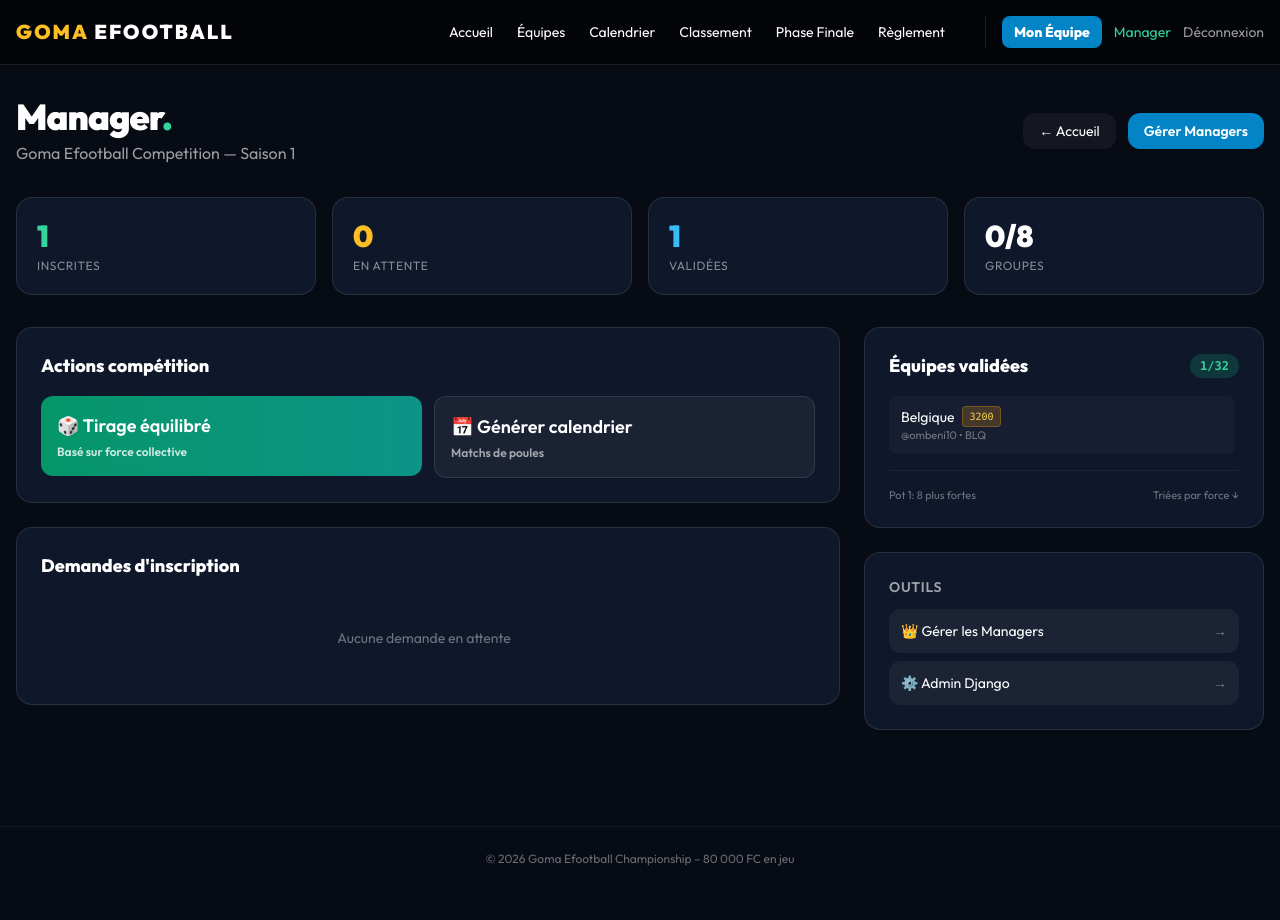
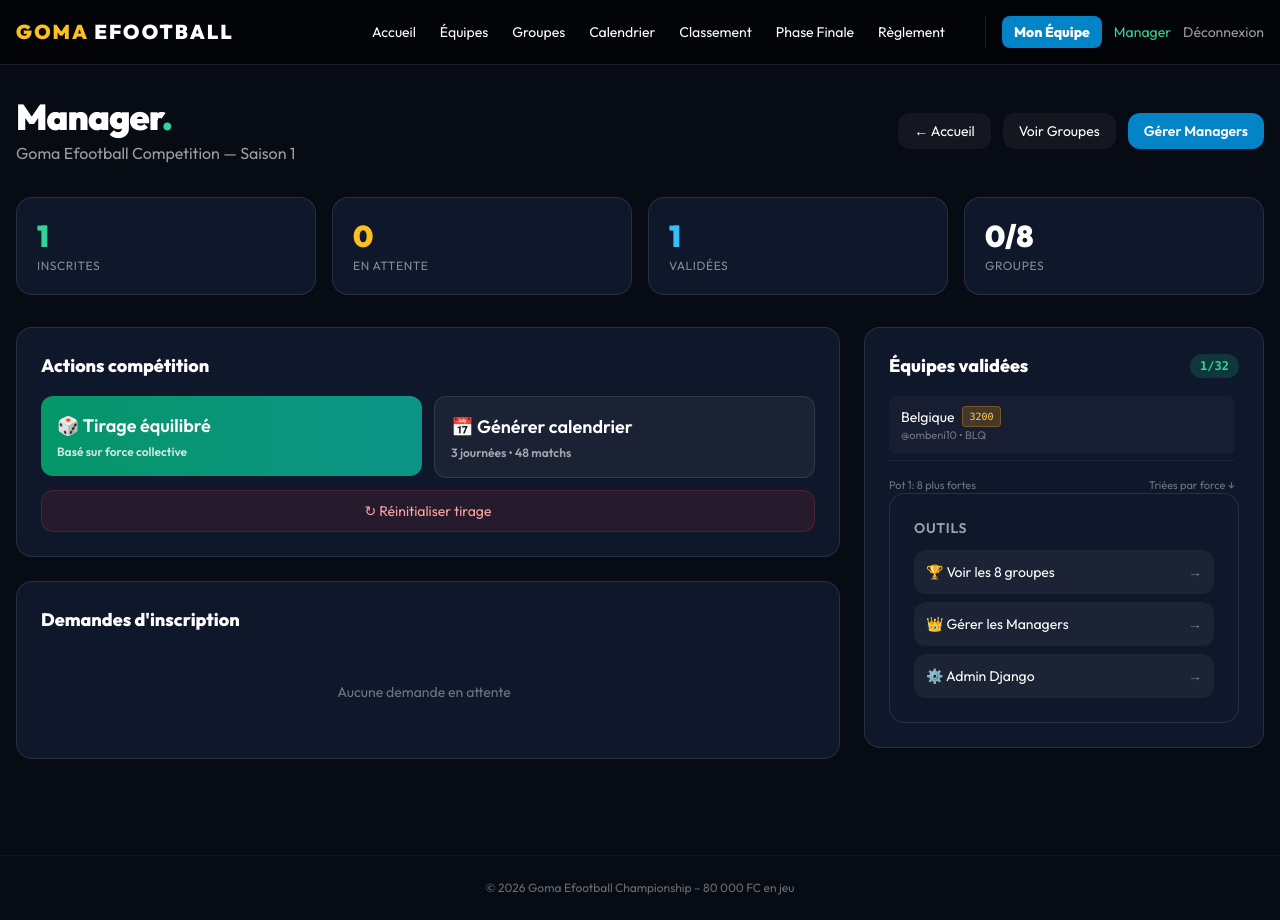
Before and after one commit to Manasse-Ombeni/Goma-Championship, a Django app: page /manager/ in a window 1280 px wide. Before the commit the page ends 866 px from the top, so only its background shows below. Run offline with Django 5.2, Linux system fonts and the light colour scheme; a user stored in the database is signed in; data comes from the database, SQL or seed files in the repository; some libraries are stand-ins or nearby versions.

Commit message:
feat: force collective + tirage équilibré

```diff
--- a/competition/views.py
+++ b/competition/views.py
@@ -259,13 +259,25 @@ def generate_draw(request):
 @user_passes_test(is_manager)
 def generate_schedule(request):
     t = get_tournament()
-    Match.objects.filter(tournament=t, phase='group').delete()
-    for g in Group.objects.filter(tournament=t):
-        teams = list(Team.objects.filter(group=g, is_validated=True))
-        for i in range(len(teams)):
-            for j in range(i+1, len(teams)):
-                Match.objects.create(tournament=t, phase='group', group=g, home=teams[i], away=teams[j])
-    return redirect('schedule')
+    Match.objects.filter(tournament=t, stage='group').delete()
+
+    for group in Group.objects.filter(tournament=t):
+        teams = list(group.team_set.all())
+        if len(teams)!= 4:
+            continue
+
+        # Round-robin 3 journées
+        fixtures = [
+            (0,1, 2,3), # J1
+            (0,2, 1,3), # J2
+            (0,3, 1,2), # J3
+        ]
+        for day, (a,b,c,d) in enumerate(fixtures, 1):
+            Match.objects.create(tournament=t, group=group, home=teams[a], away=teams[b], matchday=day, stage='group')
+            Match.objects.create(tournament=t, group=group, home=teams[c], away=teams[d], matchday=day, stage='group')
+
+    messages.success(request, "Calendrier généré : 3 journées, 48 matchs")
+    return redirect('manager')
 
 @login_required
 @user_passes_test(is_manager)
@@ -473,3 +485,19 @@ def set_strength(request, pk):
         messages.success(request, f"{team.name} → {team.collective_strength}")
         return redirect('manager')
     return render(request, 'competition/manager/set_strength.html', {'team': team})
+
+
+@login_required
+@user_passes_test(is_manager)
+def reset_draw(request):
+    t = get_tournament()
+    Team.objects.filter(tournament=t).update(group=None)
+    Match.objects.filter(tournament=t, stage='group').delete()
+    messages.warning(request, "Tirage réinitialisé. Tu peux relancer.")
+    return redirect('manager')
+
+
+def groups_view(request):
+    t = get_tournament()
+    groups = Group.objects.filter(tournament=t).prefetch_related('team_set').order_by('name')
+    return render(request, 'competition/groups.html', {'groups': groups})
--- a/config/urls.py
+++ b/config/urls.py
@@ -33,5 +33,6 @@ urlpatterns = [
     path('manager/equipe/<int:pk>/modifier/', views.manager_edit_team, name='manager_edit_team'),
     path('manager/equipe/<int:pk>/supprimer/', views.manager_delete_any_team, name='manager_delete_team'),
     path('manager/utilisateurs/', views.manager_users, name='manager_users'),path('manager/equipe/<int:pk>/force/', views.set_strength, name='set_strength'),
-
+    path('manager/reset-tirage/', views.reset_draw, name='reset_draw'),
+    path('groupes/', views.groups_view, name='groups'),
 ]
--- a/templates/base.html
+++ b/templates/base.html
@@ -26,6 +26,7 @@
   <div class="hidden md:flex gap-6 text-sm font-medium items-center">
    <a href="/" class="hover:text-amber-400 transition">Accueil</a>
    <a href="/equipes/" class="hover:text-amber-400 transition">Équipes</a>
+   <a href="{% url 'groups' %}">Groupes</a>
    <a href="/calendrier/" class="hover:text-amber-400 transition">Calendrier</a>
    <a href="/classement/" class="hover:text-amber-400 transition">Classement</a>
    <a href="/bracket/" class="hover:text-amber-400 transition">Phase Finale</a>
@@ -61,6 +62,7 @@
   <div class="px-4 py-3 space-y-1 text-sm">
    <a href="/" class="block py-3 px-3 rounded-xl hover:bg-white/10">Accueil</a>
    <a href="/equipes/" class="block py-3 px-3 rounded-xl hover:bg-white/10">Équipes</a>
+   <a href="{% url 'groups' %}">Groupes</a>
    <a href="/calendrier/" class="block py-3 px-3 rounded-xl hover:bg-white/10">Calendrier</a>
    <a href="/classement/" class="block py-3 px-3 rounded-xl hover:bg-white/10">Classement</a>
    <a href="/bracket/" class="block py-3 px-3 rounded-xl hover:bg-white/10">Phase Finale</a>
--- a/templates/competition/manager/dashboard.html
+++ b/templates/competition/manager/dashboard.html
@@ -9,13 +9,14 @@
     </div>
     <div class="flex gap-3">
       <a href="{% url 'home' %}" class="px-4 py-2 bg-white/5 rounded-xl text-sm hover:bg-white/10 transition">← Accueil</a>
+      <a href="{% url 'groups' %}" class="px-4 py-2 bg-white/5 rounded-xl text-sm hover:bg-white/10 transition">Voir Groupes</a>
       <a href="{% url 'manager_users' %}" class="px-4 py-2 bg-sky-600 rounded-xl text-sm font-semibold hover:bg-sky-500 transition">Gérer Managers</a>
     </div>
   </div>
 
   {% if messages %}
     {% for message in messages %}
-      <div class="mb-4 p-4 rounded-xl {% if message.tags == 'success' %}bg-emerald-500/20 border border-emerald-500/30 text-emerald-300{% elif message.tags == 'error' %}bg-red-500/20 border border-red-500/30 text-red-300{% else %}bg-amber-500/20 border border-amber-500/30 text-amber-300{% endif %}">
+      <div class="mb-4 p-4 rounded-xl {% if message.tags == 'success' %}bg-emerald-500/20 border border-emerald-500/30 text-emerald-300{% elif message.tags == 'error' %}bg-red-500/20 border border-red-500/30 text-red-300{% elif message.tags == 'warning' %}bg-amber-500/20 border border-amber-500/30 text-amber-300{% else %}bg-white/10 border border-white/20 text-white/80{% endif %}">
         {{ message }}
       </div>
     {% endfor %}
@@ -36,7 +37,7 @@
       <div class="text-xs text-white/50 mt-1 uppercase tracking-wider">Validées</div>
     </div>
     <div class="bg-[#0f172a] border border-white/10 rounded-2xl p-5">
-      <div class="text-3xl font-black">{{ groups_filled|default:"0/8" }}</div>
+      <div class="text-3xl font-black">{{ groups_filled }}</div>
       <div class="text-xs text-white/50 mt-1 uppercase tracking-wider">Groupes</div>
     </div>
   </div>
@@ -44,8 +45,7 @@
   <div class="grid lg:grid-cols-3 gap-6">
     <!-- Colonne gauche -->
     <div class="lg:col-span-2 space-y-6">
-
-      <!-- Actions rapides -->
+      <!-- Actions compétition -->
       <div class="bg-[#0f172a] border border-white/10 rounded-2xl p-6">
         <h2 class="font-bold text-lg mb-4">Actions compétition</h2>
         <div class="grid sm:grid-cols-2 gap-3">
@@ -61,13 +61,21 @@
             {% csrf_token %}
             <button type="submit" class="w-full p-4 bg-white/5 rounded-xl font-semibold hover:bg-white/10 transition text-left border border-white/10">
               <div class="text-lg">📅 Générer calendrier</div>
-              <div class="text-xs opacity-60 mt-1">Matchs de poules</div>
+              <div class="text-xs opacity-60 mt-1">3 journées • 48 matchs</div>
             </button>
           </form>
         </div>
+
+        <!-- Reset -->
+        <form method="post" action="{% url 'reset_draw' %}" class="mt-3">
+          {% csrf_token %}
+          <button onclick="return confirm('Effacer tous les groupes et matchs?')" class="w-full py-2.5 bg-red-500/10 text-red-300 rounded-xl text-sm font-medium hover:bg-red-500/20 transition border border-red-500/20">
+            ↻ Réinitialiser tirage
+          </button>
+        </form>
       </div>
 
-      <!-- ÉQUIPES EN ATTENTE -->
+      <!-- Demandes -->
       <div class="bg-[#0f172a] border border-white/10 rounded-2xl p-6">
         <h2 class="font-bold text-lg mb-4 flex items-center justify-between">
           Demandes d'inscription
@@ -90,7 +98,6 @@
                 <button class="px-3 py-1.5 bg-white/10 rounded-lg text-xs hover:bg-white/20" onclick="return confirm('Rejeter?')">Rejeter</button>
               </form>
             </div>
-          </div>
           {% empty %}
           <p class="text-white/40 text-center py-8 text-sm">Aucune demande en attente</p>
           {% endfor %}
@@ -100,14 +107,14 @@
 
     <!-- Colonne droite -->
     <div class="space-y-6">
-      <!-- ÉQUIPES VALIDÉES AVEC FORCE -->
+      <!-- Équipes validées -->
       <div class="bg-[#0f172a] border border-white/10 rounded-2xl p-6">
         <h2 class="font-bold text-lg mb-4 flex items-center justify-between">
           Équipes validées
           <span class="text-xs px-2.5 py-1 bg-emerald-500/20 text-emerald-400 rounded-full font-mono">{{ validated }}/32</span>
         </h2>
         <div class="space-y-1.5 max-h-[420px] overflow-y-auto pr-1">
-          {% for team in validated_teams|dictsortreversed:"collective_strength" %}
+          {% for team in validated_teams %}
           <div class="group flex items-center justify-between py-2.5 px-3 bg-white/[0.03] rounded-lg hover:bg-white/[0.06] transition">
             <div class="min-w-0 flex-1">
               <div class="flex items-center gap-2">
@@ -121,17 +128,16 @@
               <div class="text-[11px] text-white/40 truncate">@{{ team.owner.username }} • {{ team.abbreviation }}</div>
             </div>
             <div class="flex gap-1.5 opacity-0 group-hover:opacity-100 transition">
-              <a href="{% url 'set_strength' team.id %}" title="Définir force" class="p-1.5 hover:bg-amber-500/20 rounded text-amber-400">
+              <a href="{% url 'set_strength' team.id %}" title="Force" class="p-1.5 hover:bg-amber-500/20 rounded text-amber-400">
                 <svg width="14" height="14" fill="currentColor" viewBox="0 0 24 24"><path d="M13 10V3L4 14h7v7l9-11h-7z"/></svg>
               </a>
               <a href="{% url 'manager_edit_team' team.id %}" title="Modifier" class="p-1.5 hover:bg-sky-500/20 rounded text-sky-400">
-                <svg width="14" height="14" fill="currentColor" viewBox="0 0 24 24"><path d="M3 17.25V21h3.75L17.81 9.94l-3.75-3.75L3 17.25z"/></svg>
+                <svg width="14" height="14" fill="currentColor" viewBox="0 0 24 24"><path d="M3 17.25V21h3.75L17.81 9.94l-3.75L3 17.25z"/></svg>
               </a>
               <a href="{% url 'manager_delete_team' team.id %}" title="Supprimer" onclick="return confirm('Supprimer {{ team.name }}?')" class="p-1.5 hover:bg-red-500/20 rounded text-red-400">
                 <svg width="14" height="14" fill="currentColor" viewBox="0 0 24 24"><path d="M6 19c0 1.1.9 2 2 2h8c1.1 0 2-.9 2-2V7H6v12zM19 4h-3.5l-1-1h-5l-1 1H5v2h14V4z"/></svg>
               </a>
             </div>
-          </div>
           {% empty %}
           <p class="text-white/40 text-center py-10 text-sm">Aucune équipe</p>
           {% endfor %}
@@ -142,10 +148,14 @@
         </div>
       </div>
 
-      <!-- Raccourcis -->
+      <!-- Outils -->
       <div class="bg-[#0f172a] border border-white/10 rounded-2xl p-6">
         <h3 class="font-semibold mb-3 text-sm uppercase tracking-wider text-white/60">Outils</h3>
         <div class="space-y-2">
+          <a href="{% url 'groups' %}" class="flex items-center justify-between p-3 bg-white/5 rounded-xl hover:bg-white/10 transition text-sm">
+            <span>🏆 Voir les 8 groupes</span>
+            <span class="text-white/40">→</span>
+          </a>
           <a href="{% url 'manager_users' %}" class="flex items-center justify-between p-3 bg-white/5 rounded-xl hover:bg-white/10 transition text-sm">
             <span>👑 Gérer les Managers</span>
             <span class="text-white/40">→</span>
```
Also changed, not shown: templates/competition/groups.html (added, +22 -0 lines).
